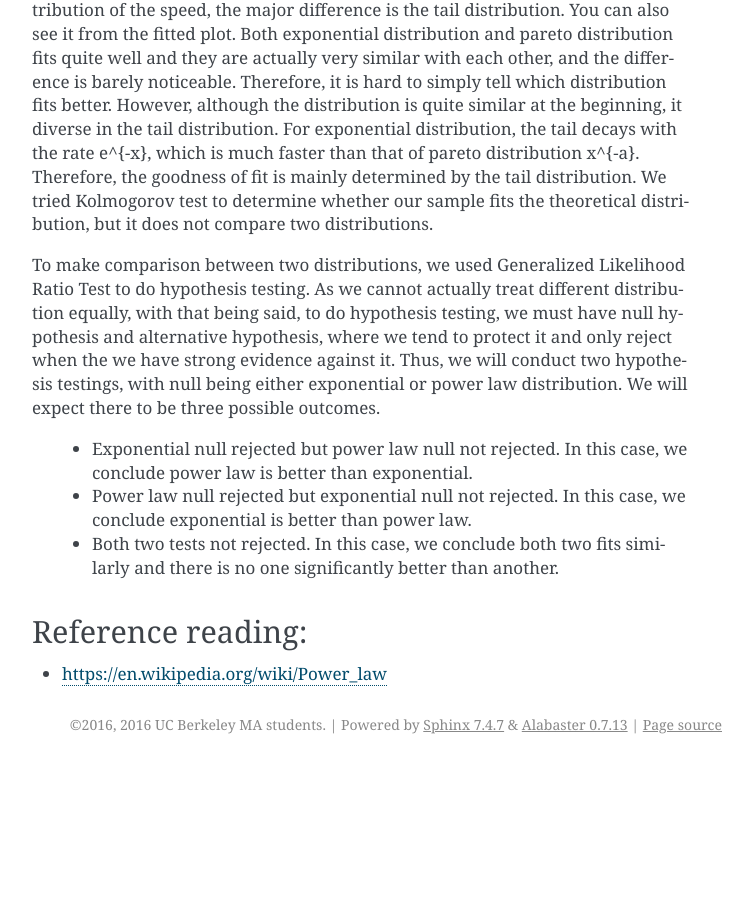
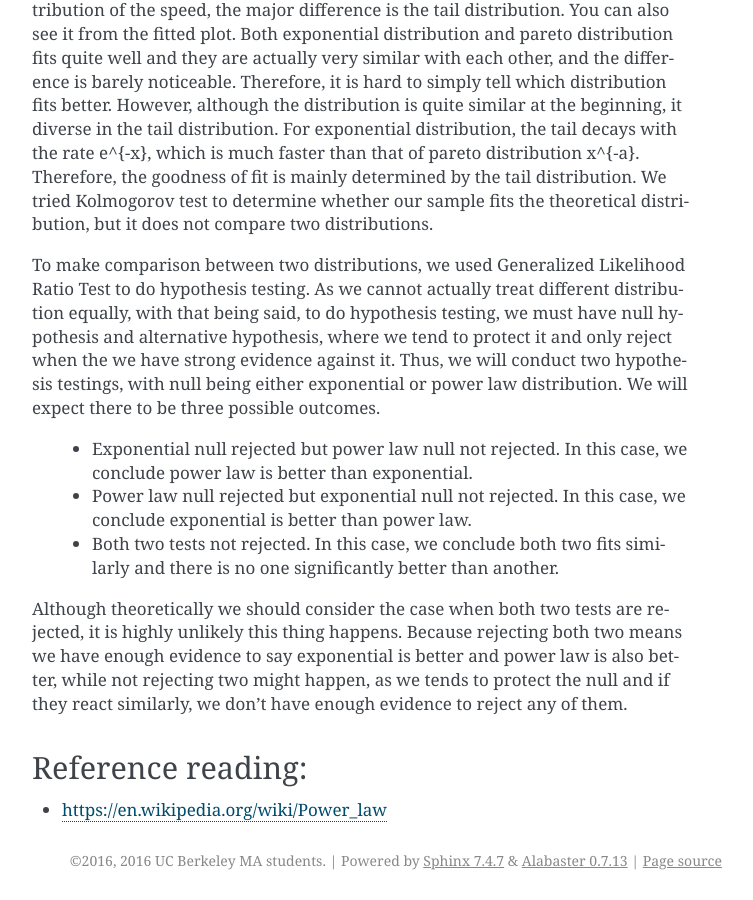
Before and after one commit to z357412526/mousestyles, a Sphinx documentation site: the page built from doc/source/report/distribution.rst, in a window 1280 px wide and 900 px high, scrolled down 4082 px. Shown: the whole window, without its empty margins (388-1141 px from the left). Built offline with Sphinx 7.4.7, drawn with Linux system fonts in a browser that asks for light colours; before the commit the page ends 4846 px from its top, so only the background shows below that.

Commit message:
Add One Explanation about GLRT

```diff
--- a/doc/source/report/distribution.rst
+++ b/doc/source/report/distribution.rst
@@ -197,7 +197,12 @@ three possible outcomes.
    - Exponential null rejected but power law null not rejected. In this case, we conclude power law is better than exponential.
    - Power law null rejected but exponential null not rejected. In this case, we conclude exponential is better than power law.
    - Both two tests not rejected. In this case, we conclude both two fits similarly and there is no one significantly better than another.
-
+Although theoretically we should consider the case when both two tests
+are rejected, it is highly unlikely this thing happens. Because rejecting
+both two means we have enough evidence to say exponential is better
+and power law is also better, while not rejecting two might happen, as
+we tends to protect the null and if they react similarly, we don’t have
+enough evidence to reject any of them.
 
 Reference reading:
 ------------------
```
